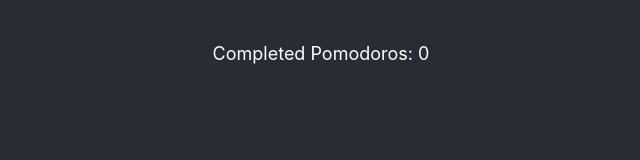
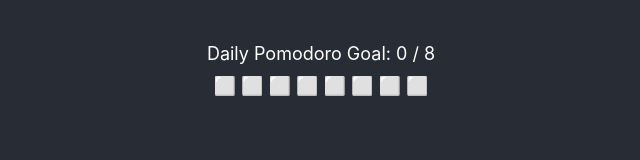
Before and after one commit to joeyiny/Pomodoro, a React (Create React App) app: page / in a window 1280 px wide. Shown: the top 160 px of the page, without its empty margins (319-959 px from the left). Built offline with nearby package versions, Linux system fonts and the light colour scheme; no server answers.

Commit message:
Create Progress section with goal, progress bar, and positive affirmation lol

```diff
--- a/src/App.tsx
+++ b/src/App.tsx
@@ -2,6 +2,7 @@
 import Tasks from "./Components/TaskList.tsx";
 import Timer from "./Components/Timer.tsx";
 import TimeEstimation from "./Components/TimeEstimation.tsx";
+import ProgressSection from "./Components/ProgressSection.tsx";
 
 import { createContext, useState } from "react";
 
@@ -20,6 +21,8 @@
   let [tasks, setTasks] = useState<Array<Task>>([]);
   let [selectedTaskIndex, setSelectedTaskIndex] = useState<number | null>(null);
   const [completedPomodoros, setCompletedPomodoros] = useState<number>(0);
+
+  const DAILY_POMODORO_GOAL = 8;
 
   let addTask = (task) => {
     setTasks([...tasks, task]);
@@ -67,6 +70,7 @@
       }}>
       <div className="App">
         <header className="App-header">
+          <ProgressSection />
           <Timer />
           <Tasks />
           {tasks.length > 0 && <TimeEstimation />}
--- /dev/null
+++ b/src/Components/ProgressSection.tsx
@@ -0,0 +1,34 @@
+import { useContext } from "react";
+import { TasksContext } from "../App.tsx";
+
+const ProgressSection = () => {
+  const { completedPomodoros } = useContext(TasksContext);
+
+  let bar = "";
+  for (let i = 0; i < 8; i++) {
+    if (i < completedPomodoros) {
+      bar += "🟩";
+    } else {
+      bar += "⬜️";
+    }
+    bar += " ";
+  }
+
+  return (
+    <div className="absolute top-10 text-lg left-0 right-0 flex gap-1 flex-col">
+      <p className="text-center">
+        Daily Pomodoro Goal: {completedPomodoros} / 8{" "}
+        {completedPomodoros >= 8 && "✅"}
+      </p>
+      {bar}
+      {completedPomodoros > 0 && (
+        <p className="text-xs">
+          You have completed {completedPomodoros * 25} minutes of deep work
+          today!
+        </p>
+      )}
+    </div>
+  );
+};
+
+export default ProgressSection;
--- a/src/Components/TimeEstimation.tsx
+++ b/src/Components/TimeEstimation.tsx
@@ -12,12 +12,16 @@
 
   let estimatedMinutesLeft = (totalPomodoroGoal - completedPomodoros) * 30;
 
+  let estimatedTimeLeft = () => {
+    if (estimatedMinutesLeft < 60) return `${estimatedTimeLeft} minutes`;
+  };
+
   return (
     <div className=" w-96 mt-4 border-t bg-gray-700 rounded-b p-2 text-lg">
       Estimated: {totalPomodoroGoal} Finished: {completedPomodoros}.{" "}
       {estimatedMinutesLeft > 0 &&
         `You should
-      finish in ${estimatedMinutesLeft} minutes.`}
+      finish in ${estimatedTimeLeft()}.`}
     </div>
   );
 };
--- a/src/Components/Timer.tsx
+++ b/src/Components/Timer.tsx
@@ -99,9 +99,6 @@
 
   return (
     <div className="bg-gray-800 p-5 rounded-md flex gap-5 flex-col">
-      <div className="absolute top-10 text-lg left-0 right-0">
-        <p className="text-center">Completed Pomodoros: {completedPomodoros}</p>
-      </div>
       <div className="flex gap-3 text-lg">
         <span
           className={`${
```
